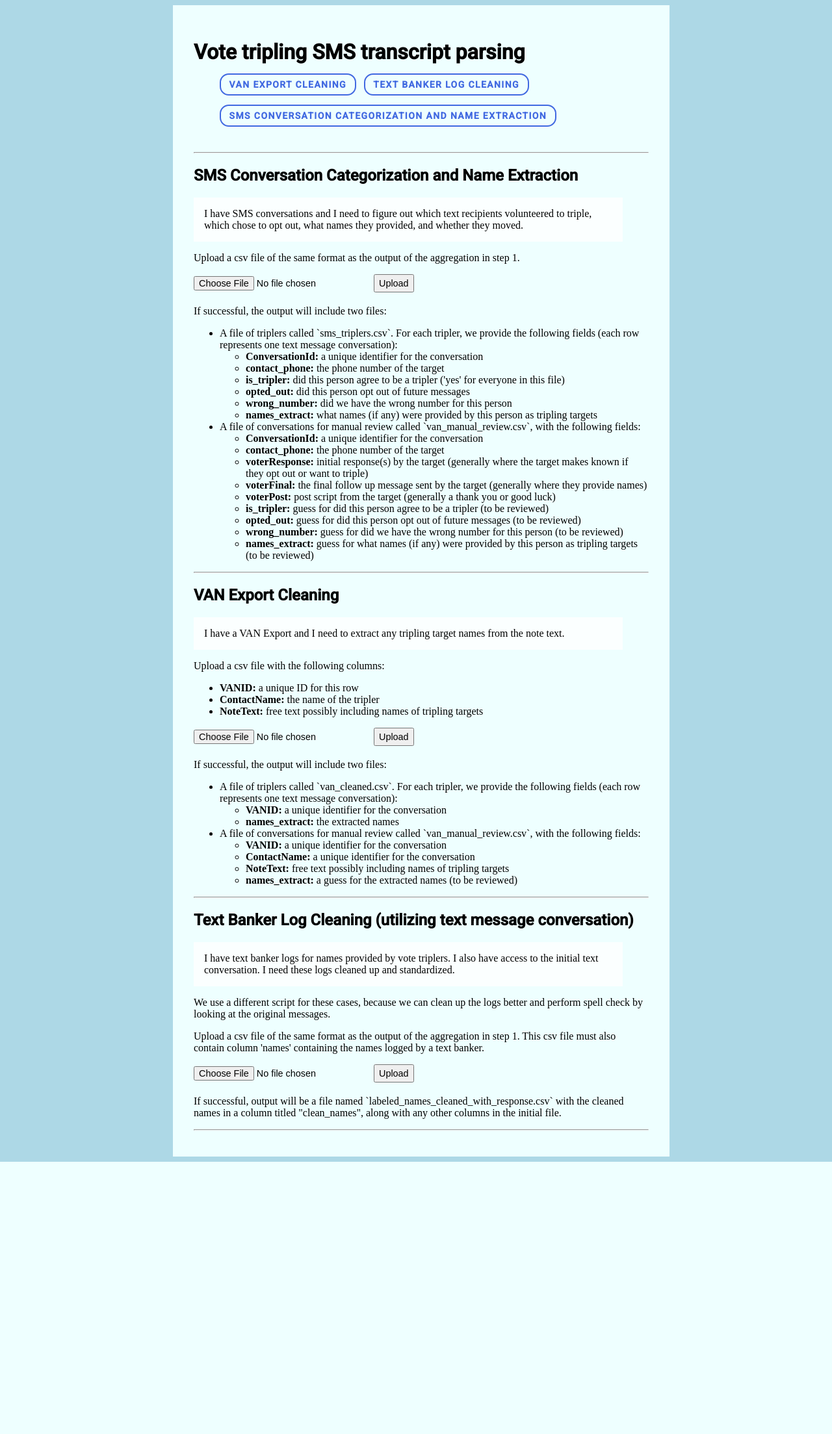
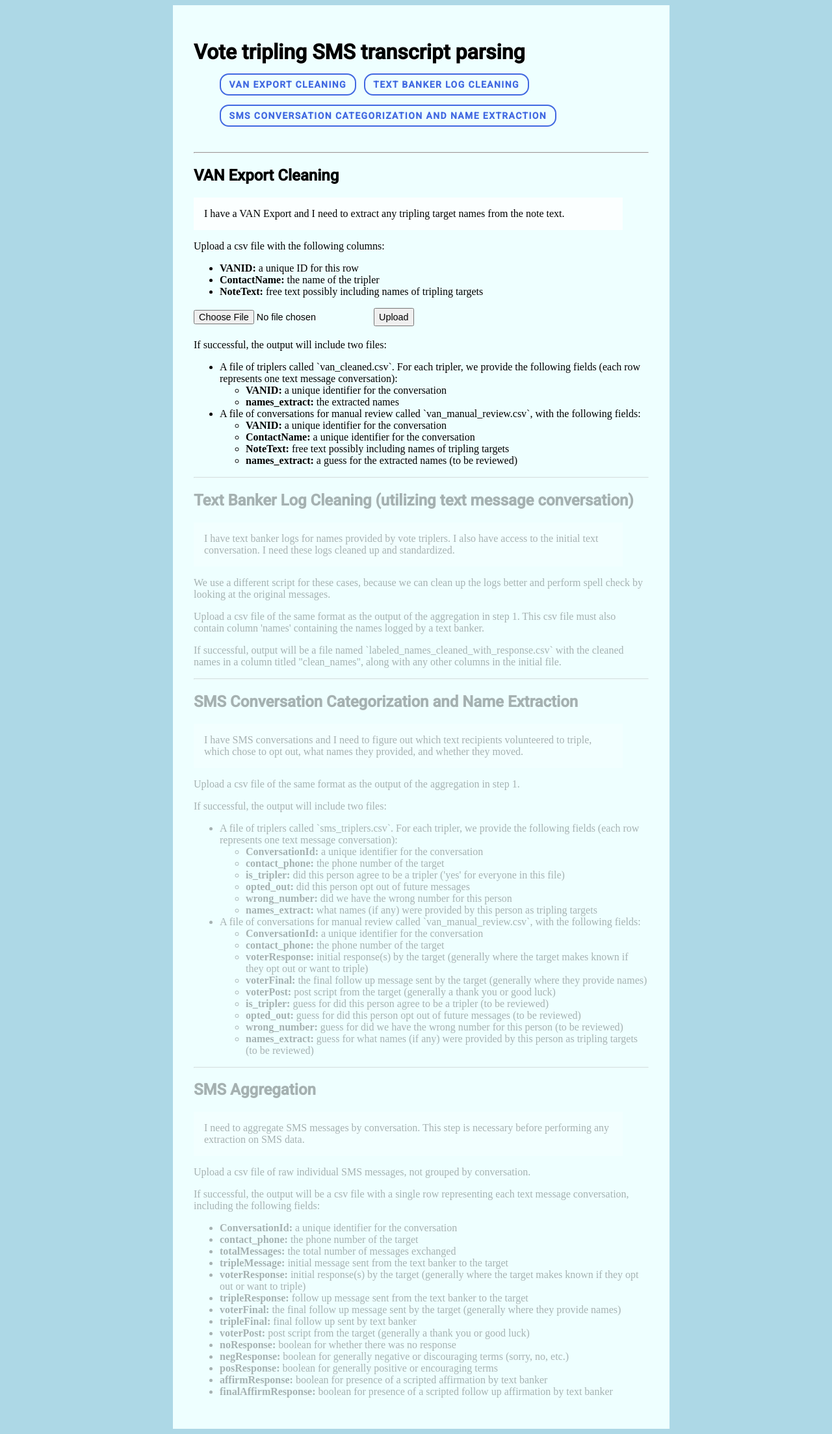
Before and after one commit to MoveOnOrg/votetripling, a Flask app: page / in a window 1280 px wide. Shown: the whole page at 65% size. Before the commit the page ends 1788 px from the top, so only its background shows below. Run offline with Flask 2, Linux system fonts and the light colour scheme; some web fonts are replaced.

Commit message:
updated UI with temporarily disabled forms

```diff
--- a/templates/upload_form.html
+++ b/templates/upload_form.html
@@ -18,6 +18,8 @@
         ul.menu li a:hover { color: purple; border: 2px solid purple; }
         input, button { font-size: .9em; height: 2em; }
         blockquote { display: block;  margin-left: 0; padding: 1em; background-color: rgba(255,255,255,.8); }
+        div.upload-disabled { opacity: .3; }
+        div.upload-disabled input {display: none;}
     </style>
 </head>
 
@@ -25,6 +27,7 @@
 
     <main>
 
+        <div>
             <h1>Vote tripling SMS transcript parsing</h1>
 
             <ul class="menu">
@@ -32,34 +35,66 @@
                 <li><a href="#text_banker_log_cleaning">Text banker log cleaning</a></li>
                 <li><a href="#sms_convo_cat_name_extract">SMS Conversation Categorization and Name Extraction</a></li>
             </ul>
+        </div>
 
+        <div class="upload-enabled">
+            <hr />
 
-<!--        ## SMS Aggregation
-**Use Case:** I need to aggregate SMS messages by conversation. This step is necessary before performing any extraction on SMS data.
+            <h2 id='van_export_cleaning'>VAN Export Cleaning</h2>
+            <blockquote>I have a VAN Export and I need to extract any tripling target names from the note text.</blockquote>
 
-**Inputs:**
-Add a csv added to the Input_Data folder. This csv should be raw individual SMS messages, not grouped by conversation.
+            <p>Upload a csv file with the following columns:</p>
+            <ul>
+                <li><strong>VANID:</strong> a unique ID for this row
+                <li><strong>ContactName:</strong> the name of the tripler
+                <li><strong>NoteText:</strong> free text possibly including names of tripling targets
+            </ul>
 
-**Instructions:**
-Open the script aggregate_text_messages.R in RStudioo and follow the instructions to aggregate messages into a single row per conversation
+            <form method="post" enctype="multipart/form-data">
+                <input type=file id="vec_file" name="vec_file" accept=".csv">
+                <input type=submit value=Upload>
+            </form>
 
-**Outputs:**
-A file (filename specified by you in the R script) with a single row representing each text message conversation, including the following fields
-- *ConversationId* a unique identifier for the conversation
-- *contact_phone* the phone number of the target
-- *totalMessages* the total number of messages exchanged
-- *tripleMessage* initial message sent from the text banker to the target
-- *voterResponse* initial response(s) by the target (generally where the target makes known if they opt out or want to triple)
-- *tripleResponse* follow up message sent from the text banker to the target
-- *voterFinal* the final follow up message sent by the target (generally where they provide names)
-- *tripleFinal* final follow up sent by text banker
-- *voterPost* post script from the target (generally a thank you or good luck)
-- *noResponse* boolean for whether there was no response
-- *negResponse* boolean for generally negative or discouraging terms (sorry, no, etc.)
-- *posResponse* boolean for generally positive or encouraging terms
-- *affirmResponse* boolean for presence of a scripted affirmation by text banker
-- *finalAffirmResponse* boolean for presence of a scripted follow up affirmation by text banker
--->
+            <p>If successful, the output will include two files:
+            <ul>
+                <li>A file of triplers called `van_cleaned.csv`. For each tripler, we provide the following fields (each row represents one text message conversation):
+                <ul>
+                    <li><strong>VANID:</strong> a unique identifier for the conversation</li>
+                    <li><strong>names_extract:</strong> the extracted names</li>
+                </ul>
+
+                <li>A file of conversations for manual review called `van_manual_review.csv`, with the following fields:</li>
+                <ul>
+                    <li><strong>VANID:</strong> a unique identifier for the conversation</li>
+                    <li><strong>ContactName:</strong> a unique identifier for the conversation</li>
+                    <li><strong>NoteText:</strong> free text possibly including names of tripling targets</li>
+                    <li><strong>names_extract:</strong> a guess for the extracted names (to be reviewed)</li>
+                </ul>
+            </ul>
+        </  div>
+
+        <div class="upload-disabled">
+            <hr />
+
+            <h2 id="text_banker_log_cleaning">Text Banker Log Cleaning (utilizing text message conversation)</h2>
+
+            <blockquote> I have text banker logs for names provided by vote triplers. I also have access to the initial text conversation. I need these logs cleaned up and standardized. </blockquote>
+
+            <p>We use a different script for these cases, because we can clean up the logs better and perform spell check by looking at the original messages.</p>
+
+            <p>Upload a csv file of the same format as the output of the aggregation in step 1.
+            This csv file must also contain column 'names' containing the names logged by a text banker.</p>
+
+            <form method="post" enctype="multipart/form-data">
+                <input type=file id="tblc_file" name="tblc_file" accept=".csv">
+                <input type=submit value=Upload>
+            </form>
+
+            <p>If successful, output will be a file named `labeled_names_cleaned_with_response.csv` with the cleaned names in a column titled "clean_names", along with any other columns in the initial file.</p>
+
+        </div>
+
+        <div class="upload-disabled">
             <hr />
             <h2 id="sms_convo_cat_name_extract">SMS Conversation Categorization and Name Extraction</h2>
             <blockquote>I have SMS conversations and I need to figure out which text recipients volunteered to triple, which chose to opt out, what names they provided, and whether they moved.</blockquote>
@@ -85,7 +120,7 @@ A file (filename specified by you in the R script) with a single row representin
 
                 <li>A file of conversations for manual review called `van_manual_review.csv`, with the following fields:
                 <ul>
-                <li><strong>ConversationId:</strong> a unique identifier for the conversation
+                    <li><strong>ConversationId:</strong> a unique identifier for the conversation</li>
                     <li><strong>contact_phone:</strong> the phone number of the target</li>
                     <li><strong>voterResponse:</strong> initial response(s) by the target (generally where the target makes known if they opt out or want to triple)</li>
                     <li><strong>voterFinal:</strong> the final follow up message sent by the target (generally where they provide names)</li>
@@ -96,57 +131,40 @@ A file (filename specified by you in the R script) with a single row representin
                     <li><strong>names_extract:</strong> guess for what names (if any) were provided by this person as tripling targets (to be reviewed)</li>
                 </ul>
             </ul>
+        </div>
 
+        <div class="upload-disabled">
             <hr />
 
-        <h2 id='van_export_cleaning'>VAN Export Cleaning</h2>
-        <blockquote>I have a VAN Export and I need to extract any tripling target names from the note text.</blockquote>
+            <h2 id="sms_agg">SMS Aggregation</h2>
+            <blockquote>I need to aggregate SMS messages by conversation. This step is necessary before performing any extraction on SMS data.</blockquote>
 
-        <p>Upload a csv file with the following columns:</p>
-        <ul>
-            <li><strong>VANID:</strong> a unique ID for this row
-            <li><strong>ContactName:</strong> the name of the tripler
-            <li><strong>NoteText:</strong> free text possibly including names of tripling targets
-        </ul>
+            <p>Upload a csv file of raw individual SMS messages, not grouped by conversation.</p>
 
             <form method="post" enctype="multipart/form-data">
-            <input type=file id="vec_file" name="vec_file" accept=".csv">
+                <input type=file id="sms_agg_file" name="sms_agg_file" accept=".csv">
                 <input type=submit value=Upload>
             </form>
 
-        <p>If successful, the output will include two files:
-        <ul><li>A file of triplers called `van_cleaned.csv`. For each tripler, we provide the following fields (each row represents one text message conversation):
-            <ul><li><strong>VANID:</strong> a unique identifier for the conversation
-                <li><strong>names_extract:</strong> the extracted names
+            <p>If successful, the output will be a csv file with a single row representing each text message conversation, including the following fields:
+            <ul>
+                <li><strong>ConversationId:</strong> a unique identifier for the conversation</li>
+                <li><strong>contact_phone:</strong> the phone number of the target</li>
+                <li><strong>totalMessages:</strong> the total number of messages exchanged</li>
+                <li><strong>tripleMessage:</strong> initial message sent from the text banker to the target</li>
+                <li><strong>voterResponse:</strong> initial response(s) by the target (generally where the target makes known if they opt out or want to triple)</li>
+                <li><strong>tripleResponse:</strong> follow up message sent from the text banker to the target</li>
+                <li><strong>voterFinal:</strong> the final follow up message sent by the target (generally where they provide names)</li>
+                <li><strong>tripleFinal:</strong> final follow up sent by text banker</li>
+                <li><strong>voterPost:</strong> post script from the target (generally a thank you or good luck)</li>
+                <li><strong>noResponse:</strong> boolean for whether there was no response</li>
+                <li><strong>negResponse:</strong> boolean for generally negative or discouraging terms (sorry, no, etc.)</li>
+                <li><strong>posResponse:</strong> boolean for generally positive or encouraging terms</li>
+                <li><strong>affirmResponse:</strong> boolean for presence of a scripted affirmation by text banker</li>
+                <li><strong>finalAffirmResponse:</strong> boolean for presence of a scripted follow up affirmation by text banker</li>
             </ul>
 
-            <li>A file of conversations for manual review called `van_manual_review.csv`, with the following fields:
-                <ul><li><strong>VANID:</strong> a unique identifier for the conversation
-                    <li><strong>ContactName:</strong> a unique identifier for the conversation
-                    <li><strong>NoteText:</strong> free text possibly including names of tripling targets
-                    <li><strong>names_extract:</strong> a guess for the extracted names (to be reviewed)
-                </ul>
-        </ul>
-
-        <hr />
-
-        <h2 id="text_banker_log_cleaning">Text Banker Log Cleaning (utilizing text message conversation)</h2>
-
-        <blockquote> I have text banker logs for names provided by vote triplers. I also have access to the initial text conversation. I need these logs cleaned up and standardized. </blockquote>
-
-        <p>We use a different script for these cases, because we can clean up the logs better and perform spell check by looking at the original messages.</p>
-
-        <p>Upload a csv file of the same format as the output of the aggregation in step 1.
-        This csv file must also contain column 'names' containing the names logged by a text banker.</p>
-
-        <form method="post" enctype="multipart/form-data">
-            <input type=file id="tblc_file" name="tblc_file" accept=".csv">
-            <input type=submit value=Upload>
-        </form>
-
-        <p>If successful, output will be a file named `labeled_names_cleaned_with_response.csv` with the cleaned names in a column titled "clean_names", along with any other columns in the initial file.</p>
-
-        <hr/>
+        </div>
 
 
 
```
Lines whose indentation alone changed are shown as unchanged.
